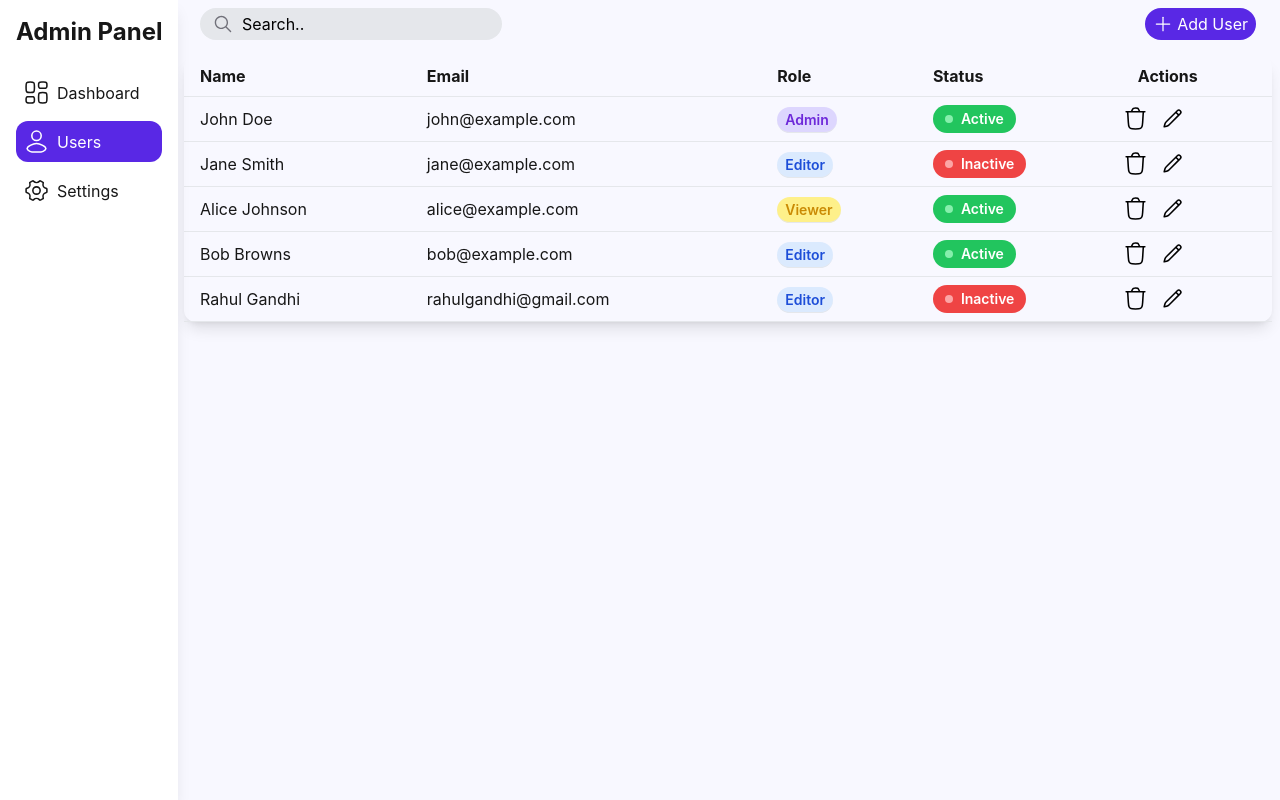
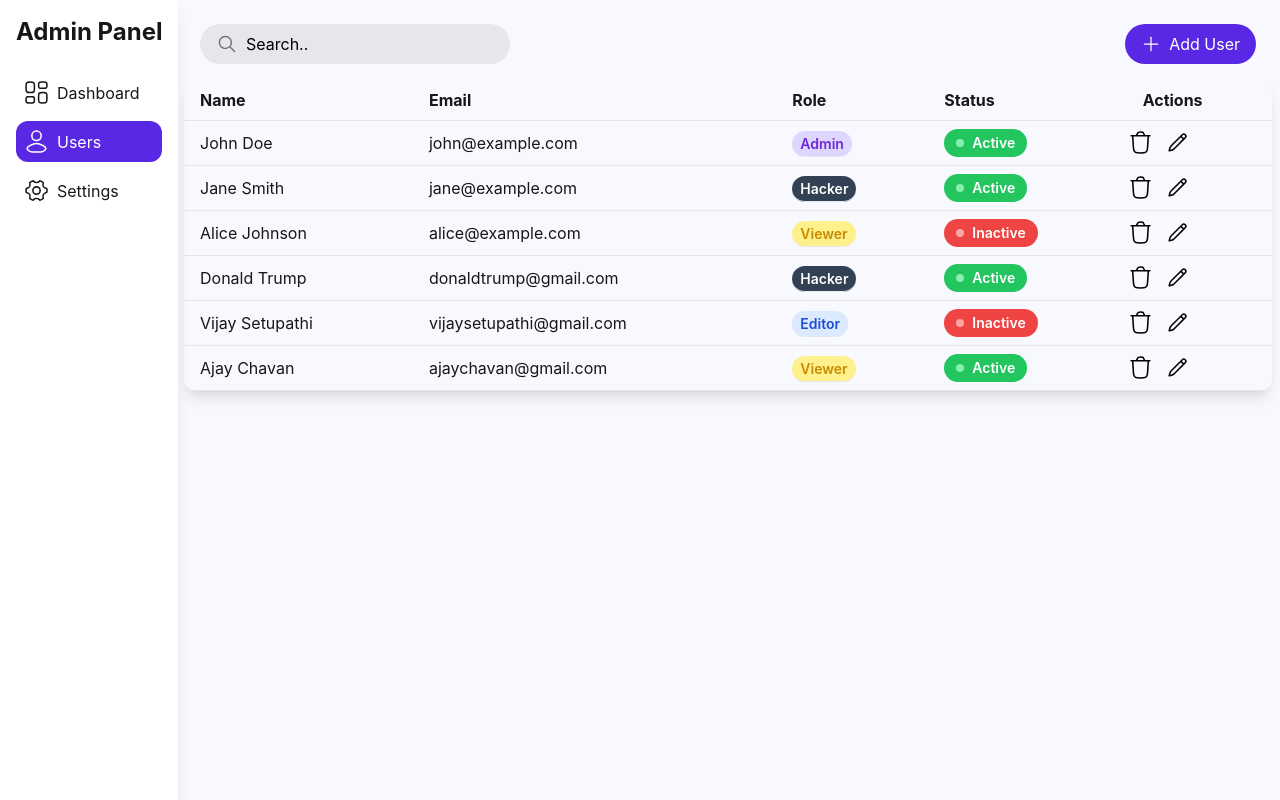
Before and after one commit to Algoture/RoleMaster, a Next.js app: page /users in a window 1280 px wide. Built offline with nearby package versions, Linux system fonts and the light colour scheme; data requests are answered from the project's data file.

Commit message:
toast notifications

```diff
--- a/db.json
+++ b/db.json
@@ -11,29 +11,36 @@
       "id": "2",
       "name": "Jane Smith",
       "email": "jane@example.com",
-      "role": "Editor",
-      "status": "Inactive"
+      "role": "Hacker",
+      "status": "Active"
     },
     {
       "id": "3",
       "name": "Alice Johnson",
       "email": "alice@example.com",
       "role": "Viewer",
+      "status": "Inactive"
+    },
+    {
+      "id": "fab8",
+      "name": "Donald Trump",
+      "email": "donaldtrump@gmail.com",
+      "role": "Hacker",
       "status": "Active"
     },
     {
-      "id": "4",
-      "name": "Bob Browns",
-      "email": "bob@example.com",
+      "id": "c597",
+      "name": "Vijay Setupathi",
+      "email": "vijaysetupathi@gmail.com",
       "role": "Editor",
-      "status": "Active"
+      "status": "Inactive"
     },
     {
-      "id": "1470",
-      "name": "Rahul Gandhi",
-      "email": "rahulgandhi@gmail.com",
-      "role": "Editor",
-      "status": "Inactive"
+      "id": "0cec",
+      "name": "Ajay Chavan",
+      "email": "ajaychavan@gmail.com",
+      "role": "Viewer",
+      "status": "Active"
     }
   ],
   "roles": [
@@ -59,10 +66,17 @@
     {
       "role": "Viewer",
       "permissions": [
-        "View",
-        "Read"
+        "View"
       ],
       "id": "3"
+    },
+    {
+      "role": "Hacker",
+      "permissions": [
+        "Read",
+        "Write"
+      ],
+      "id": "f02c"
     }
   ],
   "permissions": [
--- a/package.json
+++ b/package.json
@@ -11,8 +11,9 @@
   "dependencies": {
     "clsx": "^2.1.1",
     "next": "15.0.3",
-    "react": "19.0.0-rc-66855b96-20241106",
-    "react-dom": "19.0.0-rc-66855b96-20241106"
+    "react": "^18.2.0",
+    "react-dom": "^18.2.0",
+    "react-hot-toast": "^2.4.1"
   },
   "devDependencies": {
     "postcss": "^8",
--- a/src/app/Components/SearchBar.jsx
+++ b/src/app/Components/SearchBar.jsx
@@ -4,7 +4,7 @@ import { SearchIcon } from "./Icons";
 
 export const SearchBar = ({ handleSearch, search = "" }) => {
   return (
-    <div className="flex items-center h-fit bg-gray-200 rounded-full gap-2 px-3 py-1">
+    <div className="flex items-center h-fit bg-gray-200 rounded-full gap-2 px-4 py-2">
       <SearchIcon />
       <input
         type="text"
--- a/src/app/layout.js
+++ b/src/app/layout.js
@@ -1,7 +1,7 @@
+import { Toaster } from "react-hot-toast";
 import { Sidebar } from "./Components/Sidebar";
 import { SidebarProvider } from "./context/SidebarContext";
 import "./globals.css";
-
 export const metadata = {
   title: "RoleMaster",
   description: `VRV Security&apos; Frontend Developer Intern Assignment`,
@@ -13,6 +13,7 @@ export default function RootLayout({ children }) {
       <body className={"antialiased transition-all"}>
         <SidebarProvider>
           <Sidebar />
+          <Toaster position="bottom-right"/>
           {children}
         </SidebarProvider>
       </body>
--- a/src/app/settings/page.jsx
+++ b/src/app/settings/page.jsx
@@ -2,6 +2,7 @@
 import React, { useEffect, useState } from "react";
 import { DeleteIcon, EditIcon } from "../Components/Icons";
 import { DeleteModal } from "../Components/Modals";
+import { toast } from "react-hot-toast";
 
 const RoleManagement = () => {
   const [roles, setRoles] = useState([]);
@@ -71,6 +72,7 @@ const RoleManagement = () => {
         } else {
           setRoles((prev) => [...prev, updatedRole]);
         }
+        toast.success("Role Updated !");
         resetForm();
       })
       .catch((error) => console.error("Error saving role:", error));
@@ -87,6 +89,7 @@ const RoleManagement = () => {
       setIsDeletingRole(false);
       setRoleToDelete(null);
     }
+    toast.success("Role Deleted !");
   };
   const handleDelete = (roleId) => {
     fetch(`http://localhost:3001/roles/${roleId}`, { method: "DELETE" })
--- a/src/app/users/page.jsx
+++ b/src/app/users/page.jsx
@@ -4,6 +4,7 @@ import { AddIcon, DeleteIcon, EditIcon } from "../Components/Icons";
 import { DeleteModal, EditingModal } from "../Components/Modals";
 import React, { useEffect, useState } from "react";
 import { SearchBar } from "../Components/SearchBar";
+import { toast } from "react-hot-toast";
 import clsx from "clsx";
 
 function UserManagement() {
@@ -107,6 +108,7 @@ function UserManagement() {
       handleDeleteUser(userToDelete.id);
       setUserToDelete(null);
       setIsDeleting(false);
+      toast.success("User Deleted !");
     }
   };
 
@@ -120,14 +122,15 @@ function UserManagement() {
 
   return (
     <div className="p-2 md:ml-44">
-      <div className="flex justify-between px-4 sm:flex-row">
+      <div className="m-4 flex flex-col sm:flex-row sm:flex-wrap  justify-between gap-4 items-center">
         <SearchBar
           handleSearch={(e) => setSearch(e.target.value)}
           search={search}
+          className="flex-1 w-full sm:w-auto"
         />
         <button
           onClick={handleAddUser}
-          className="mb-4 flex float-right gap-1 items-center bg-accent text-white px-2 py-1 rounded-full"
+          className="flex items-center justify-center gap-2 bg-accent text-white px-4 py-2 rounded-full sm:w-auto"
         >
           <AddIcon height={20} width={20} /> Add User
         </button>
@@ -139,26 +142,55 @@ function UserManagement() {
             <th>Name</th>
             <th className="hidden lg:table-cell">Email</th>
             <th>Role</th>
-            <th className="hidden sm:table-cell">Status</th>
+            <th className="theader hidden sm:table-cell">Status</th>
             <th>Actions</th>
           </tr>
         </thead>
         <tbody>
           {filteredUsers.map((user) => (
             <tr key={user.id}>
-              <td className="px-4 py-2 border-b">{user.name}</td>
+              <td className="px-4 py-2 border-b">
+                <div className="flex items-center gap-2">
+                  {user.name}
+                  <dd className="sm:hidden">
+                    <button
+                      onClick={() => handleToggleStatus(user.id)}
+                      className={clsx(
+                        "px-2  rounded-full gap-1 size-4  font-semibold flex items-center text-white",
+                        user.status === "Active"
+                          ? "bg-green-500  "
+                          : "bg-red-500"
+                      )}
+                    >
+                      <div
+                        className={clsx(
+                          "rounded-full size-2",
+                          user.status === "Active"
+                            ? "bg-green-300"
+                            : "bg-red-300"
+                        )}
+                      ></div>
+                    </button>
+                  </dd>
+                </div>
+                <dl className="lg:hidden">
+                  <dd>{user.email}</dd>
+                </dl>
+              </td>
               <td className="px-4 py-2 border-b hidden lg:table-cell">
                 {user.email}
               </td>
               <td className="px-4 py-2 border-b">
                 <span
                   className={clsx(
-                    "px-2 py-1 border-b rounded-full",
+                    "px-2 py-1 border-b rounded-full text-sm font-semibold",
                     user.role === "Admin"
-                      ? "bg-violet-200 text-violet-700 text-sm font-semibold"
+                      ? "bg-violet-200 text-violet-700"
                       : user.role === "Editor"
-                      ? "bg-blue-100 text-blue-700 text-sm font-semibold"
-                      : "bg-yellow-200 text-yellow-600 text-sm font-semibold"
+                      ? "bg-blue-100 text-blue-700"
+                      : user.role === "Viewer"
+                      ? "bg-yellow-200 text-yellow-600 "
+                      : "bg-slate-700 text-white"
                   )}
                 >
                   {user.role}
```
Also changed, not shown: 1 other file (tests, documents, lock files or other folders).
